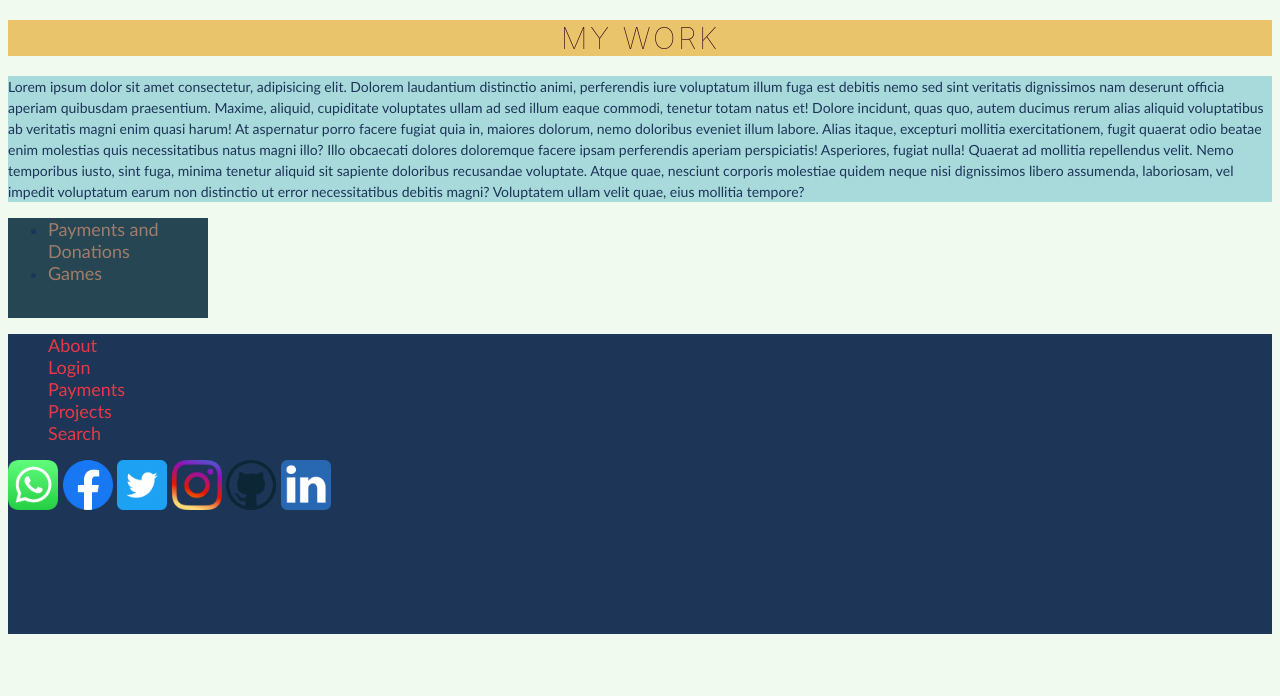
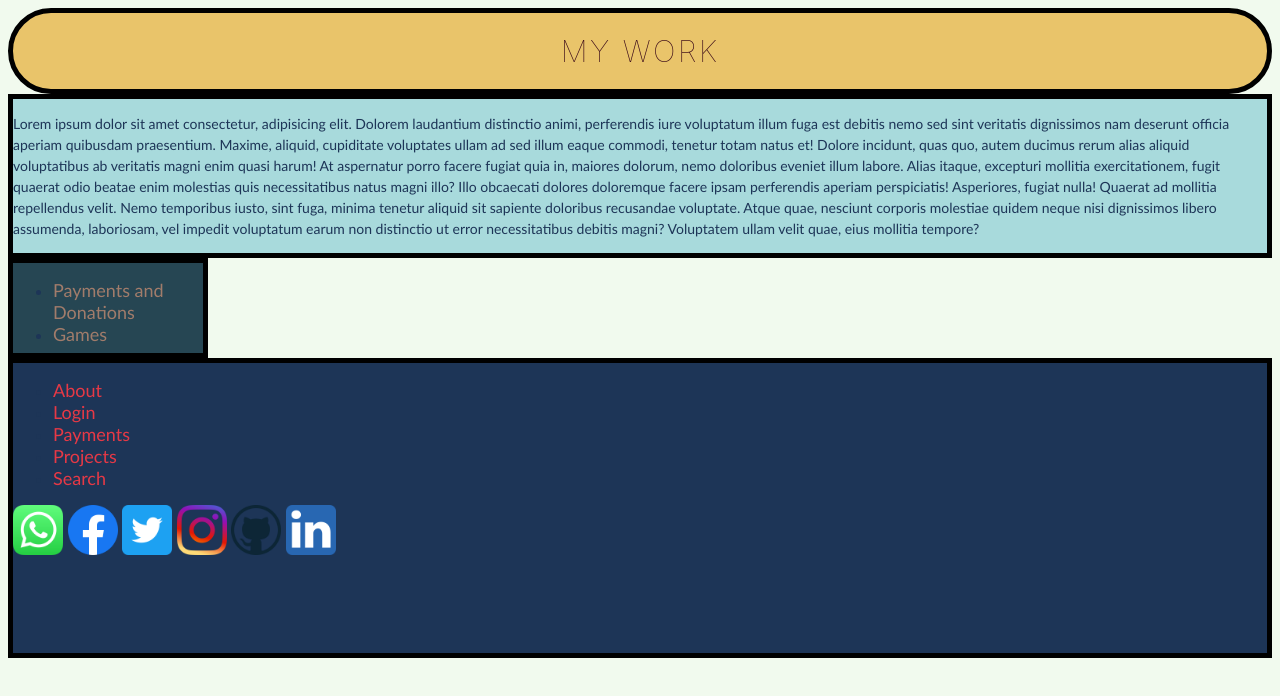
Before and after one commit to Chukwuka1488/Personal-Portfolio, a plain HTML site: page index.html in a window 1280 px wide. Drawn offline with Linux system fonts and the light colour scheme.

Commit message:
first commit

```diff
--- a/styles.css
+++ b/styles.css
@@ -11,9 +11,18 @@ body {
 }
 main {
   background-color: #a8dadc;
+  border-width: 5px;
+  border-color: #000;
+  border-style: solid;
+  box-sizing: border-box;
 }
 header {
   background-color: #e9c46a;
+  border-width: 5px;
+  border-color: #000;
+  border-style: solid;
+  box-sizing: border-box;
+  border-radius: 50px;
 }
 h1,
 h2 {
@@ -69,6 +78,10 @@ button {
 footer {
   height: 300px;
   background-color: #1d3557;
+  border-width: 5px;
+  border-color: #000;
+  border-style: solid;
+  box-sizing: border-box;
 }
 
 img {
@@ -78,11 +91,15 @@ img {
 footer a {
   color: #e63946;
 }
-
+/* adding border */
 nav {
   width: 200px;
   height: 100px;
   background-color: #264653;
+  border-width: 5px;
+  border-color: #000;
+  border-style: solid;
+  box-sizing: border-box;
 }
 /* attribute selector  */
 input[type="text"] {
```
Also changed, not shown: 1 other file.
